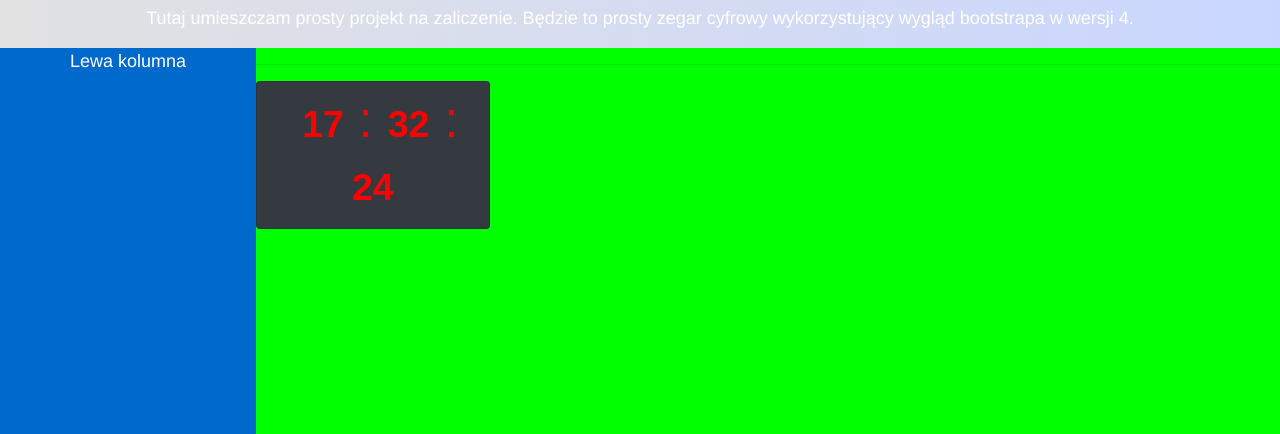
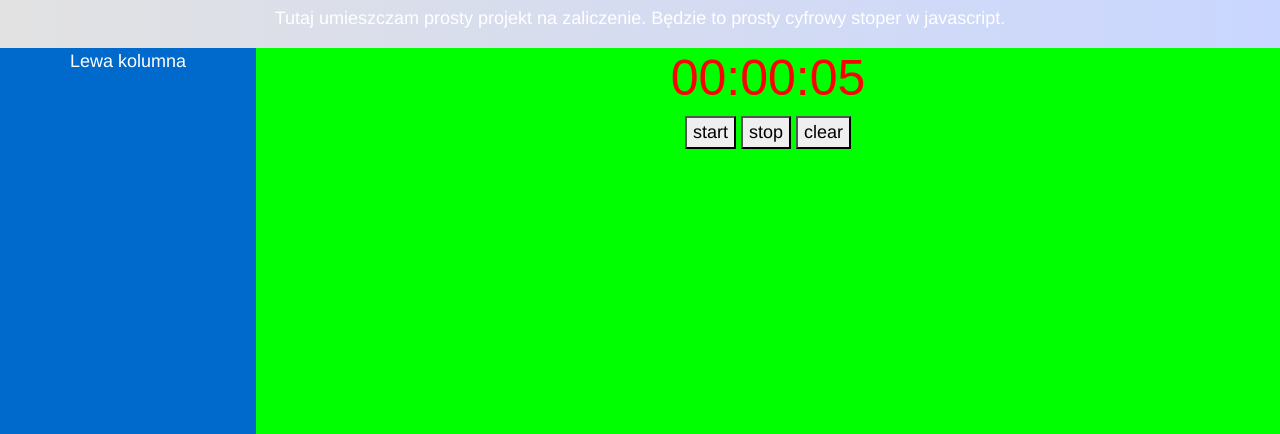
Before and after one commit to Wiwiq/projekt, a plain HTML site: page projekto.html in a window 1280 px wide. Shown: the part 663-1097 px from the top of the page. Drawn offline with nearby package versions, Linux system fonts and the light colour scheme.

Commit message:
2
gituwa

```diff
--- a/projekto.html
+++ b/projekto.html
@@ -117,9 +117,9 @@ background: linear-gradient(to right, #E2E2E2, #C9D6FF);
 </header>
 <section class=”jumbotron”>
 <div class=”container”>
-<h1>Czwarta sekcja strony!</h1>
+<h2>Czwarta sekcja strony!</h2>
 <p>
-Tutaj umieszczam prosty projekt na zaliczenie. Będzie to prosty zegar cyfrowy wykorzystujący wygląd bootstrapa w wersji 4.
+Tutaj umieszczam prosty projekt na zaliczenie. Będzie to prosty cyfrowy stoper w javascript.
 
 </p>
 </div>
@@ -129,42 +129,20 @@ Tutaj umieszczam prosty projekt na zaliczenie. Będzie to prosty zegar cyfrowy w
   <div id="col-left">Lewa kolumna</div>
 
   <div id="col-center">
-<div class="clearfix"></div><hr />
-<div class="row">
 
-<div class="col-md-3">
-<div class="card bg-dark text-white">
-<h3 class="card-title text-center">
-<div class="d-flex flex-wrap justify-content-center mt-2">
-<a><span class="badge hours"></span></a> :
-<a><span class="badge min"></span></a> :
-<a><span class="badge sec"></span></a>
-</div>
-</h3>
-</div>
-</div>
+
+  <h1><time>00:00:00</time></h1>
+<button id="start">start</button>
+<button id="stop">stop</button>
+<button id="clear">clear</button>
+
+
+
+
 
 
 </div>
-</div>
 
-<script>
-$(document).ready(function() {
-setInterval( function() {
-var hours = new Date().getHours();
-$(".hours").html(( hours < 10 ? "0" : "" ) + hours);
-}, 1000);
-setInterval( function() {
-var minutes = new Date().getMinutes();
-$(".min").html(( minutes < 10 ? "0" : "" ) + minutes);
-},1000);
-setInterval( function() {
-var seconds = new Date().getSeconds();
-$(".sec").html(( seconds < 10 ? "0" : "" ) + seconds);
-},1000);
-});
-</script>
-  </div>
 </main>
 </section>
 <footer>
@@ -199,6 +177,54 @@ $(".sec").html(( seconds < 10 ? "0" : "" ) + seconds);
 
    <!-- Optional JavaScript -->
     <!-- jQuery first, then Popper.js, then Bootstrap JS -->
+	<script>
+var h1 = document.getElementsByTagName('h1')[0],
+  start = document.getElementById('start'),
+  stop = document.getElementById('stop'),
+  clear = document.getElementById('clear'),
+  seconds = 0,
+  minutes = 0,
+  hours = 0,
+  t;
+
+function add() {
+  seconds++;
+  if (seconds >= 60) {
+    seconds = 0;
+    minutes++;
+    if (minutes >= 60) {
+      minutes = 0;
+      hours++;
+    }
+  }
+
+  h1.textContent = (hours ? (hours > 9 ? hours : "0" + hours) : "00") + ":" + (minutes ? (minutes > 9 ? minutes : "0" + minutes) : "00") + ":" + (seconds > 9 ? seconds : "0" + seconds);
+
+  timer();
+}
+
+function timer() {
+  t = setTimeout(add, 1000);
+}
+timer();
+
+
+/* Start button */
+start.onclick = timer;
+
+/* Stop button */
+stop.onclick = function() {
+  clearTimeout(t);
+}
+
+/* Clear button */
+clear.onclick = function() {
+  h1.textContent = "00:00:00";
+  seconds = 0;
+  minutes = 0;
+  hours = 0;
+}
+</script>
     <script src="js/jquery.min.js"></script>
     <script src="https://cdn.jsdelivr.net/npm/popper.js@1.16.0/dist/umd/popper.min.js" integrity="sha384-Q6E9RHvbIyZFJoft+2mJbHaEWldlvI9IOYy5n3zV9zzTtmI3UksdQRVvoxMfooAo" crossorigin="anonymous"></script>
     <script src="https://stackpath.bootstrapcdn.com/bootstrap/4.4.1/js/bootstrap.min.js" integrity="sha384-wfSDF2E50Y2D1uUdj0O3uMBJnjuUD4Ih7YwaYd1iqfktj0Uod8GCExl3Og8ifwB6" crossorigin="anonymous"></script>
```
